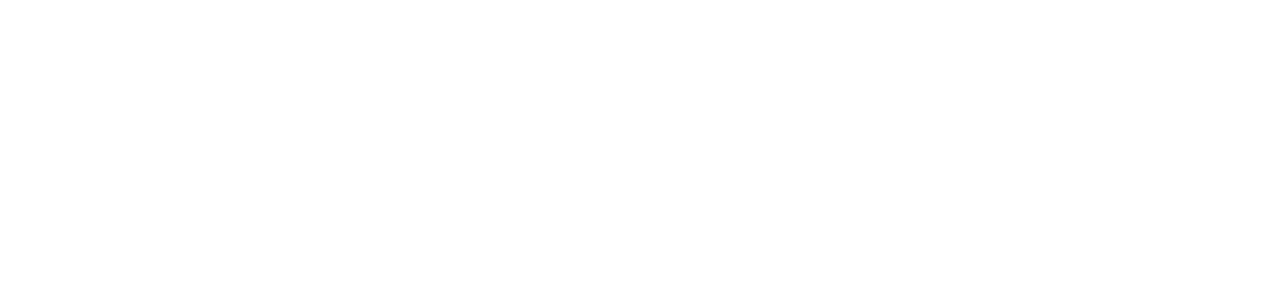
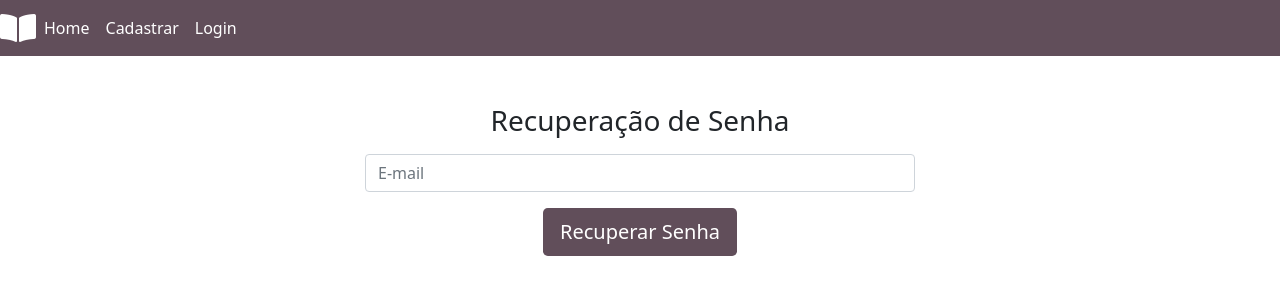
Before and after one commit to EnioAmarantes/Posts, a React (Create React App) app: page /lostpassword in a window 1280 px wide. Shown: the top 300 px of the page. Built offline with nearby package versions, Linux system fonts and the light colour scheme.

Commit message:
Estrutura para login pronta

```diff
--- a/src/App.js
+++ b/src/App.js
@@ -7,14 +7,16 @@
 import Login from "./View/login";
 import NewUser from "./View/newUser";
 import Home from "./View/home";
+import LostPassword from "./View/lostPassword";
 
 function App() {
   return (
     <Provider store={store}>
       <Router>
+        <Route exact path="/" component={Home} />
         <Route exact path="/login" component={Login} />
         <Route exact path="/newuser" component={NewUser} />
-        <Route exact path="/" component={Home} />
+        <Route exact path="/lostpassword" component={LostPassword} />
       </Router>
     </Provider>
   );
--- a/src/View/home/index.js
+++ b/src/View/home/index.js
@@ -1,12 +1,17 @@
 import React, {useState} from "react";
 import "./home.css";
 import {Link} from "react-router-dom";
+import { useSelector } from 'react-redux';
 
 import NavBar from "../../components/navbar";
+import { STATEMENT_OR_BLOCK_KEYS } from "@babel/types";
 
 function Home() {
     return(
+        <>
        <NavBar />
+       <h1>{useSelector(state => state.userEmail)}</h1>
+       </>
     );
 }
 
--- a/src/View/login/index.js
+++ b/src/View/login/index.js
@@ -6,7 +6,6 @@
 
 import firebase from "../../config/firebase";
 import "firebase/auth";
-import "../../img/react-icon.jpg";
 
 function Login() {
 
@@ -20,7 +19,9 @@
         firebase.auth().signInWithEmailAndPassword(email, senha)
             .then(res => {
                 setMsgType("ok");
-                dispatch({type:'LOGIN', userEmail: email});
+                setTimeout(() => {
+                    dispatch({type:'LOGIN', userEmail: email});
+                }, 500)
             })
             .catch(err => {
                 setMsgType("erro");
@@ -32,9 +33,10 @@
             {
                 useSelector(state => state.userLoged) > 0 ? <Redirect to="/" /> : null
             }
+
             <form className="form-signin mx-auto">
                 <div className="text-center mb-4">
-                    <img className="mb-4" src="https://www.w3schools.com/images/lamp.jpg" alt="" width="72" height="57"/>
+                    <i className="fas fa-book-open text-white fa-7x mb-5"></i>
                     <h1 className="h3 mb-3 fw-normal text-white font-weitght-bold">Login</h1>
                 </div>
 
@@ -49,7 +51,7 @@
                 </div>
 
                 <div className="option-login mt-2">
-                    <a href="#" className="mx-2">Recuperar Senha</a>
+                    <Link to="lostpassword" className="mx-2">Recuperar Senha</Link>
                     <span>&#9883;</span>
                     <Link to="newuser" className="mx-2">Quero me cadastrar</Link>
                 </div>
--- /dev/null
+++ b/src/View/lostPassword/index.js
@@ -0,0 +1,41 @@
+import React, {useState} from "react";
+import NavBar from "../../components/navbar";
+import {Link} from "react-router-dom";
+import firebase from "../../config/firebase";
+
+import "./lostPassword.css";
+import "firebase/auth";
+
+function LostPassword() {
+
+    const [email, setEmail] = useState();
+    const [msg, setMsg] = useState();
+
+    function recuperarSenha(){
+        firebase.auth().sendPasswordResetEmail(email)
+        .then(result => {
+            setMsg("Um email para redefinir sua senha foi enviado em sua caixa de entrada.");
+        }
+        ).catch(err => {
+            setMsg("Por favor insira um email válido");
+        })
+    }
+
+    return (
+        <>
+            <NavBar />
+            <form className="text-center form-login mx-auto mt-5">
+                <h3 className="mb-3 font-weight-bold">Recuperação de Senha</h3>
+                <input onChange={e => setEmail(e.target.value)} className="form-control my-2 mb-3" type="email" placeholder="E-mail" />
+
+                <div className="msg my-8 mb-3">
+                    <span>{msg}</span>
+                </div>
+
+                <button onClick={recuperarSenha} type="button" className="btn btn-lg btn-block btn-enviar">Recuperar Senha</button>
+            </form>
+        </>
+    );
+}
+
+export default LostPassword;
--- /dev/null
+++ b/src/View/lostPassword/lostPassword.css
@@ -0,0 +1,9 @@
+.btn-enviar {
+    background-color: #614e5a;
+    color: #fff;
+}
+
+.btn-enviar:hover {
+    background-color: #f11667;
+    color: #fff;
+}
--- a/src/components/navbar/index.js
+++ b/src/components/navbar/index.js
@@ -2,18 +2,40 @@
 import "./navbar.css";
 import {Link} from "react-router-dom";
 
+import {useSelector, useDispatch} from 'react-redux';
+
 function NavBar(){
+
+    const dispatch = useDispatch();
+
     return(
-        <nav className="navbar navbar-expand-lg ">
-            <a className="navbar-brand text-white" href="#">Posts</a>
+        <nav className="navbar navbar-expand-lg">
+            <i className="fas fa-book-open text-white fa-2x"></i>
             <button className="navbar-toggler" type="button" data-toggle="collapse" data-target="#navbarSupportedContent" aria-controls="navbarSupportedContent" aria-expanded="false" aria-label="Toggle navigation">
                 <i className="fas fa-bars text-white"></i>
             </button>
 
             <div className="collapse navbar-collapse" id="navbarSupportedContent">
-                <ul className="navbar-nav mr-auto">
+                <ul className="navbar-nav mr-auto ml-4">
+                    {
+                        useSelector(state => state.userLoged) > 0 ?
+                            <>
                             <li className="nav-item active">
-                        <Link className="nav-link" to="">Home </Link>
+                                <Link className="nav-link" to="">Meus Posts</Link>
+                            </li>
+
+                            <li className="nav-item active">
+                                <Link className="nav-link" to="">Publicar Post </Link>
+                            </li>
+
+                            <li className="nav-item active">
+                                <Link className="nav-link" onClick={() => dispatch({type:'LOGOUT'})}>Sair </Link>
+                            </li>
+                            </>
+                        :
+                            <>
+                            <li className="nav-item active">
+                                <Link className="nav-link" to="/">Home </Link>
                             </li>
 
                             <li className="nav-item active">
@@ -23,6 +45,8 @@
                             <li className="nav-item active">
                                 <Link className="nav-link" to="login">Login </Link>
                             </li>
+                            </>
+                    }
                 </ul>
             </div>
         </nav>
```
Also changed, not shown: src/img/react-icon.jpg (deleted). Lines whose indentation alone changed are shown as unchanged.
